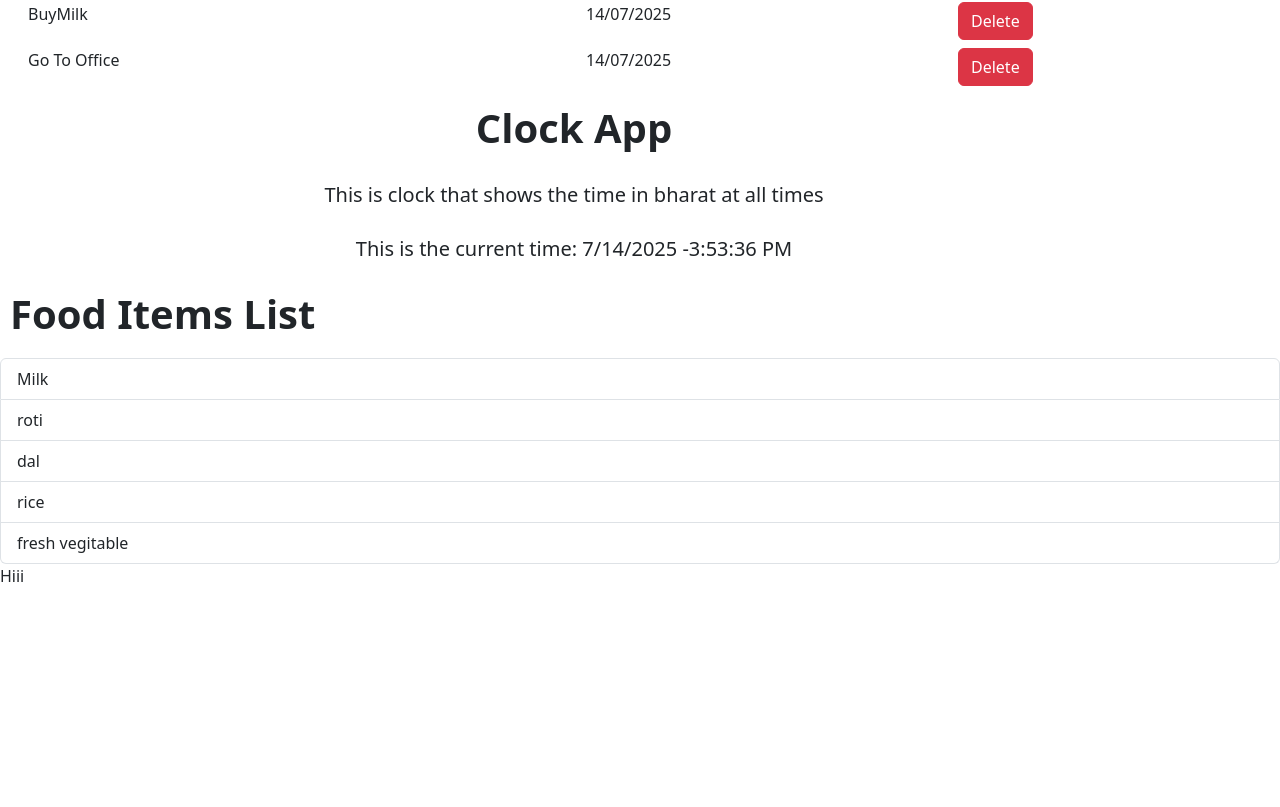
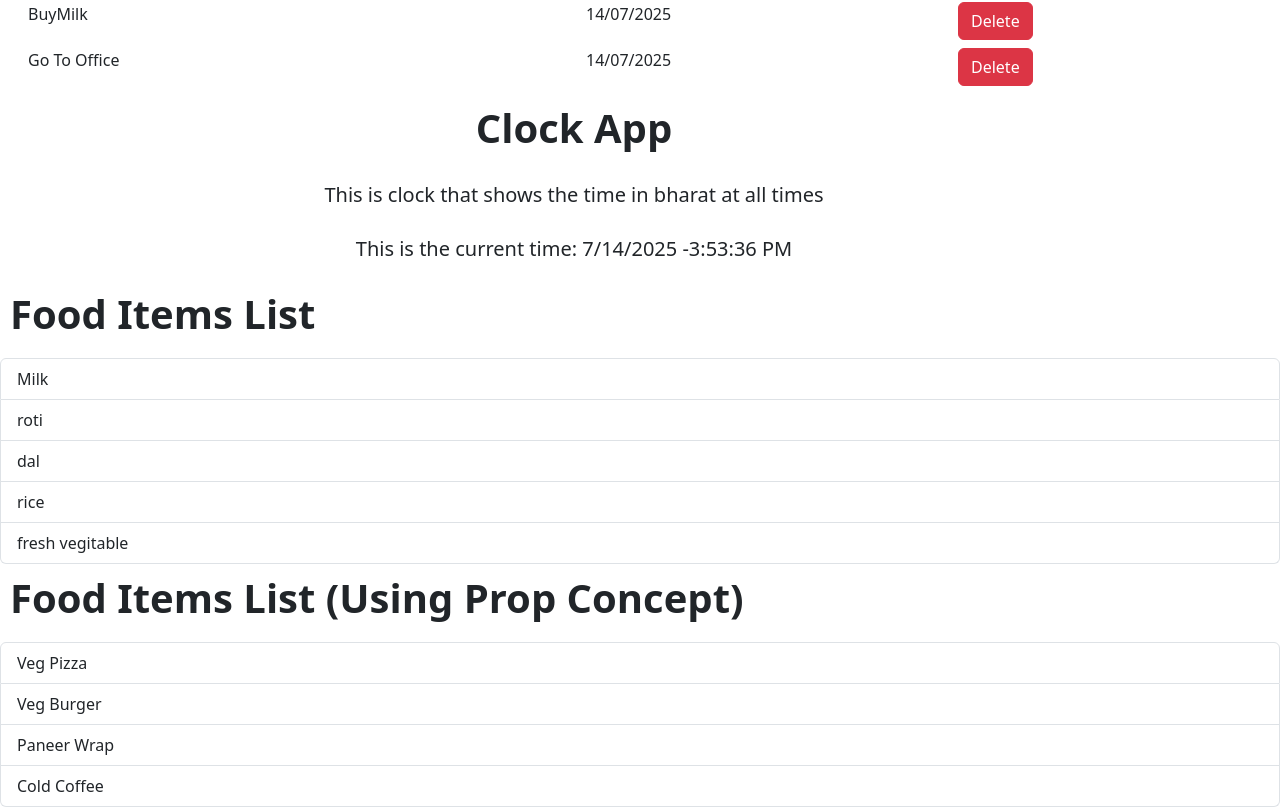
Before and after one commit to pujarajale/my-first-app, a React (Vite) app: page / in a window 1280 px wide. Shown: the part 362-1169 px from the top of the page. Before the commit the page ends 950 px from the top, so only its background shows below. Built offline with nearby package versions, Linux system fonts and the light colour scheme.

Commit message:
items list using props concept

```diff
--- a/src/App.jsx
+++ b/src/App.jsx
@@ -11,7 +11,13 @@ import TodoItem2 from "./components/TodoItem2";
 import ClockTime from "./components/ClockTime";
 import MapMethod from "./components/MapMethod";
 import FoodItems from "./components/foodItems";
-function App() {
+const App = () => {
+  const foodItemsArr = [
+    "Veg Pizza",
+    "Veg Burger",
+    "Paneer Wrap",
+    "Cold Coffee",
+  ];
   return (
     <>
       <h1>Hello, Welcome to my first react App</h1>
@@ -30,9 +36,9 @@ function App() {
         <ClockTime></ClockTime>
       </div>
       <MapMethod></MapMethod>
-      <FoodItems></FoodItems>
+      <FoodItems foodItems={foodItemsArr}></FoodItems>
     </>
   );
-}
+};
 
 export default App;
--- /dev/null
+++ b/src/components/FoodItemError.jsx
@@ -0,0 +1,5 @@
+const FoodItemError = ({ foodItem }) => {
+  return <>{foodItem.length === 0 ? <p>Food Item list is empty.</p> : null}</>;
+};
+
+export default FoodItemError;
--- /dev/null
+++ b/src/components/FoodItemList.jsx
@@ -0,0 +1,15 @@
+const FoodItemList = ({ foodItem }) => {
+  return (
+    <>
+      <ul className="list-group">
+        {/* //Map method for iterating array elements */}
+        {foodItem.map((foodItem) => (
+          <li key={foodItem} className="list-group-item">
+            {foodItem}
+          </li>
+        ))}
+      </ul>
+    </>
+  );
+};
+export default FoodItemList;
--- a/src/components/FoodItems.jsx
+++ b/src/components/FoodItems.jsx
@@ -1,4 +1,14 @@
-const FoodItems = () => {
-  return <>Hiii</>;
+import FoodItemError from "./FoodItemError";
+import FoodItemList from "./FoodItemList";
+
+const FoodItems = ({ foodItems }) => {
+  // const foodItems = ["Veg Pizza", "Veg Burger", "Paneer Wrap", "Cold Coffee"];
+  return (
+    <>
+      <h1>Food Items List (Using Prop Concept)</h1>
+      <FoodItemError foodItem={foodItems}></FoodItemError>
+      <FoodItemList foodItem={foodItems}></FoodItemList>
+    </>
+  );
 };
 export default FoodItems;
```
